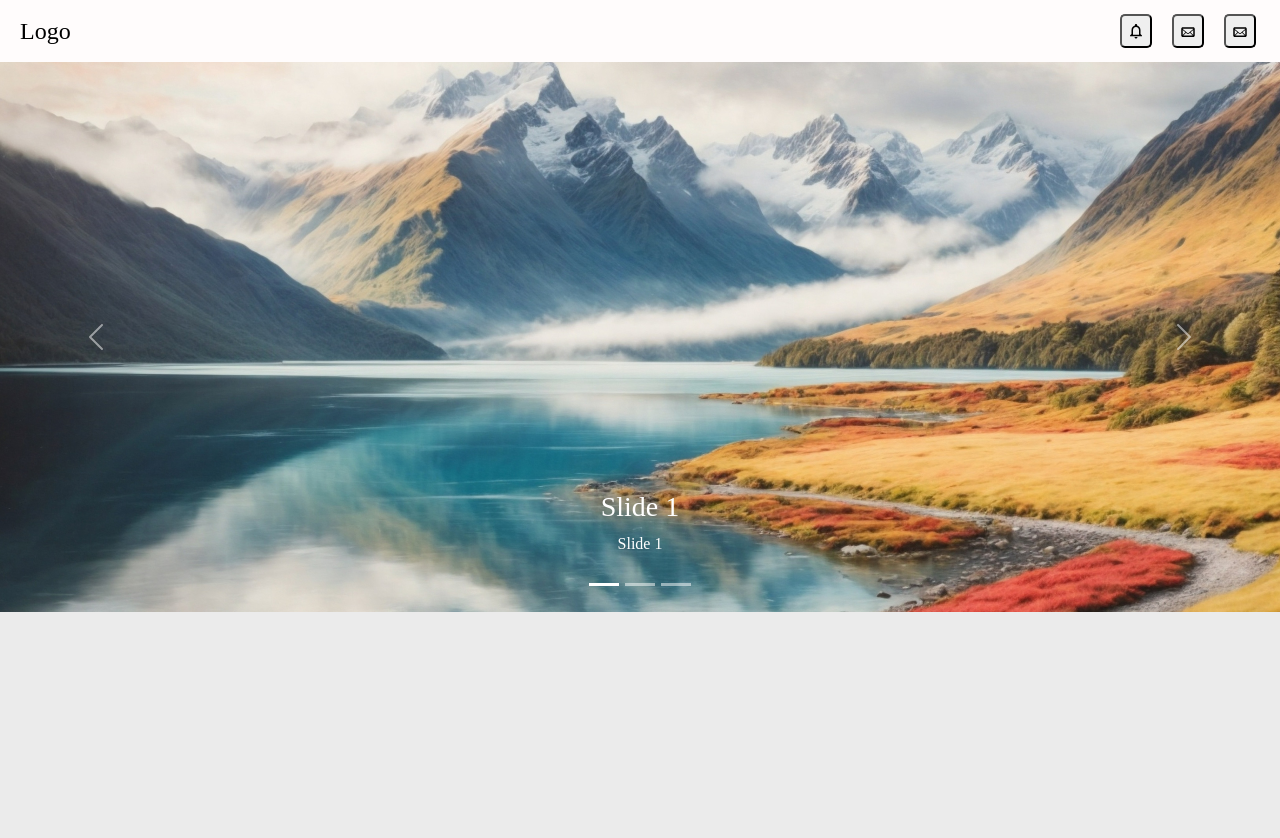
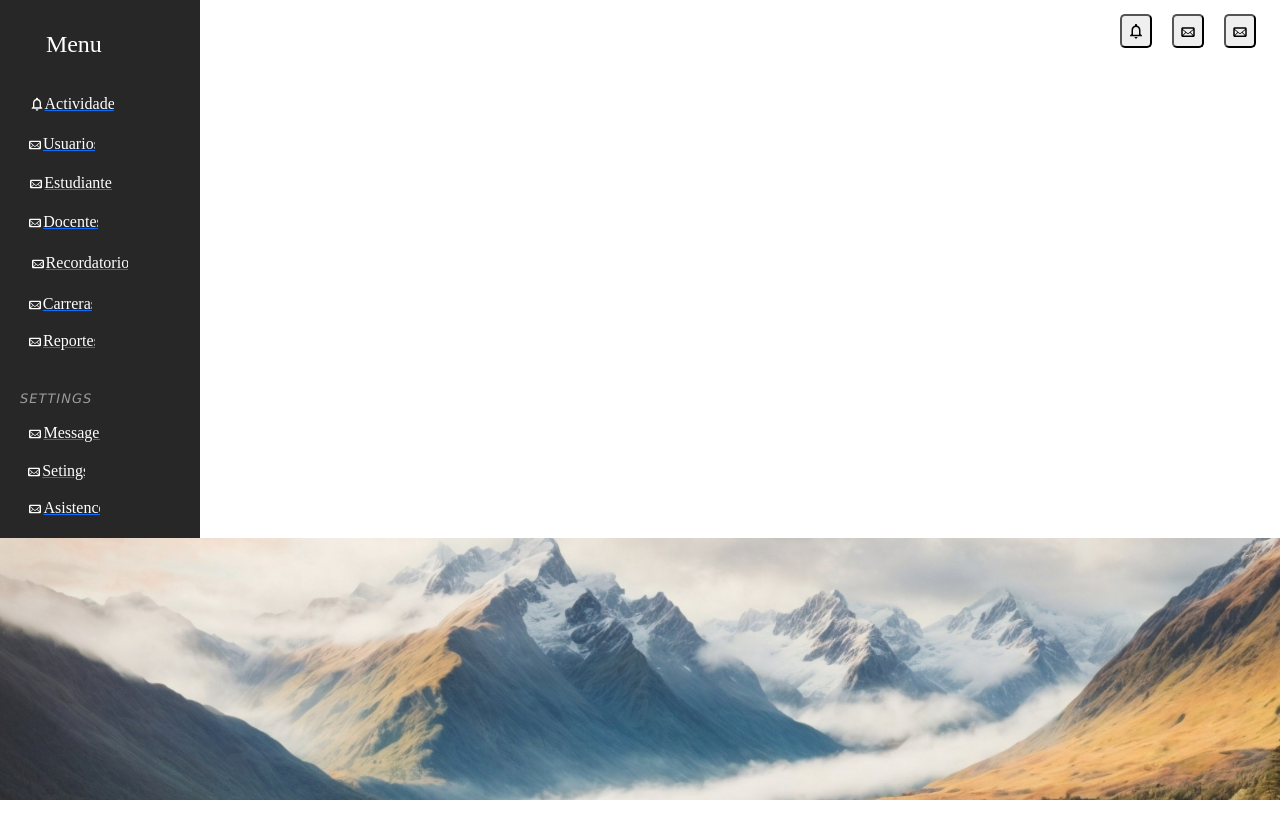
Before and after one commit to MarcoGamer304/ProyectoFrontEnd_React, a React (Create React App) app: page /mainPage in a window 1280 px wide. Shown: the top 838 px of the page. After the commit the page ends 800 px from the top, so only its background shows below. Built offline with nearby package versions, Linux system fonts and the light colour scheme.

Commit message:
avance navbar

```diff
--- a/src/pages/NavBar.jsx
+++ b/src/pages/NavBar.jsx
@@ -11,13 +11,34 @@ function Example() {
   };
 
   return (
-    <div>
-      <nav>
+    <div className='containerNav'>
+      <div className='menuLateral'>
+        <nav className='nav1'>
+          <div className="div">
+            <ul className='ulLateral'>
+              <li className='logoL'><p>Menu</p></li>
+              <li className='listaLataral'><a className='listaLataral' href="#home"><button className="buttonLataral"><MdOutlineNotifications />Actividades </button></a></li>
+              <li className='listaLataral'><a href="/listaLataral"><button className="buttonLataral"><TiMail /> Usuarios</button></a></li>
+              <li className='listaLataral'><a href="/listLatral"><button className="buttonLataral"><TiMail /> Estudiantes</button></a></li>
+              <li className='listaLataral'><a href="/lisLataral"><button className="buttonLataral"><TiMail /> Docentes</button></a></li>
+              <li className='listaLataral'><a href="/lstLataal"><button className="buttonLataral"><TiMail /> Recordatorios</button></a></li>
+              <li className='listaLataral'><a href="/listaLaaral"><button className="buttonLataral"><TiMail /> Carreras</button></a></li>
+              <li className='listaLataral'><a href="/listaLatral"><button className="buttonLataral"><TiMail /> Reportes</button></a></li>
+              <li><p className='paragraftSystem'>SETTINGS</p></li>
+              <li className='listaLataral'><a href="/listaLataral"><button className="buttonLataral"><TiMail /> Messages</button></a></li>
+              <li className='listaLataral'><a href="/listaLaral"><button className="buttonLataral"><TiMail /> Setings</button></a></li>
+              <li className='listaLataral'><a href="/listataral"><button className="buttonLataral"><TiMail /> Asistence</button></a></li>
+            </ul>
+          </div>
+        </nav>
+      </div>
+      <div className='menuSuperior'>
+        <nav className='nav2'>
           <div className="logo">Logo</div>
           <ul className={`nav-links ${isNavActive ? 'nav-links-active' : ''}`}>
-          <li><a href="#home"><button className="styled-button"><MdOutlineNotifications/></button></a></li>
-          <li><a href="#services"><button className="styled-button"><TiMail /></button></a></li>
-          <li><a href="#about"><button className="styled-button"><TiMail /></button></a></li>
+            <li className='listaSuperior'><a href="#home"><button className="styled-button"><MdOutlineNotifications /></button></a></li>
+            <li className='listaSuperior'><a href="#services"><button className="styled-button"><TiMail /></button></a></li>
+            <li className='listaSuperior'><a href="#about"><button className="styled-button"><TiMail /></button></a></li>
           </ul>
           <div className="hiddenMenu" onClick={toggleNav}>
             <div className="bar"></div>
@@ -26,6 +47,7 @@ function Example() {
           </div>
         </nav>
       </div>
+    </div>
   );
 }
 
--- a/src/sources/NavBar.css
+++ b/src/sources/NavBar.css
@@ -2,24 +2,106 @@
     margin: 0;
     padding: 0;
     box-sizing: border-box;
+    overflow: hidden;
+
 }
 
 body {
     font-family: Arial, sans-serif;
+
 }
 
-nav {
+.nav1 {
     display: flex;
     justify-content: space-between;
     align-items: center;
-    background-color: #fffcfc;
+    background-color: rgb(39, 39, 39);
+    padding: 10px 20px;
+
+}
+
+.nav2 {
+    display: flex;
+    justify-content: space-between;
+    align-items: center;
+    background-color: #ffffff;
     padding: 10px 20px;
 }
 
+.containerNav {
+    display: flex;
+    flex-direction: row;
+
+  }
+
+  .menuLateral {
+    width: 200px;
+    background-color: #000000;
+    color: rgb(255, 255, 255);
+    text-decoration: none;
+  }
+
+.menuSuperior {
+    flex: 1;
+    background-color: #ffffff;
+    color: white;
+  }
+
+
+.paragraftSystem{
+    color: rgb(156, 156, 156);
+    padding-top: 40%;
+    font-family: Verdana, Geneva, Tahoma, sans-serif;
+    text-align: start;
+    letter-spacing: 1px;
+   font-size: 13px;
+   margin-bottom: 5px;
+   font-style: italic;
+
+}
 .logo {
-    color: rgb(0, 0, 0);
+    color: rgb(255, 255, 255);
     font-size: 24px;
 }
+
+.logoL {
+    display: flex;
+    align-self: center;
+    color: rgb(255, 255, 255);
+    font-size: 24px;
+    padding-top: 15%;
+    padding-bottom: 5%;
+}
+
+.ulLateral {
+    display: flex;
+    align-items: flex-start; /* Centra verticalmente los elementos */
+    flex-direction: column;
+    list-style-type: none;
+    padding: 0;
+    margin: 0;
+}
+
+.listaLateral{
+    background-color: rgb(19, 19, 19);
+    color: #ffffff;
+
+}
+.buttonLataral{
+    display: flex;
+    background-color: rgb(39, 39, 39);
+    color: #ffffff;
+    align-items: center;
+    border-radius: 10px;
+    margin: 8%;
+    border: 1px solid transparent;
+    transition: background-color 0.2s;
+}
+
+.buttonLataral:hover {
+    background-color: rgb(60, 60, 60); /* Color de fondo diferente al hacer hover */
+}
+
 
 .nav-links {
     display: flex;
@@ -27,7 +109,7 @@ nav {
     margin: 4px;
 }
 
-.nav-links li {
+.nav-links .listaSuperior {
     margin-left: 20px;
 }
 
@@ -72,7 +154,7 @@ nav {
         display: flex;
     }
 
-    .nav-links li {
+    .nav-links .listaSuperior {
         text-align: center;
         margin: 15px 0;
     }
```
Lines whose indentation alone changed are shown as unchanged.
